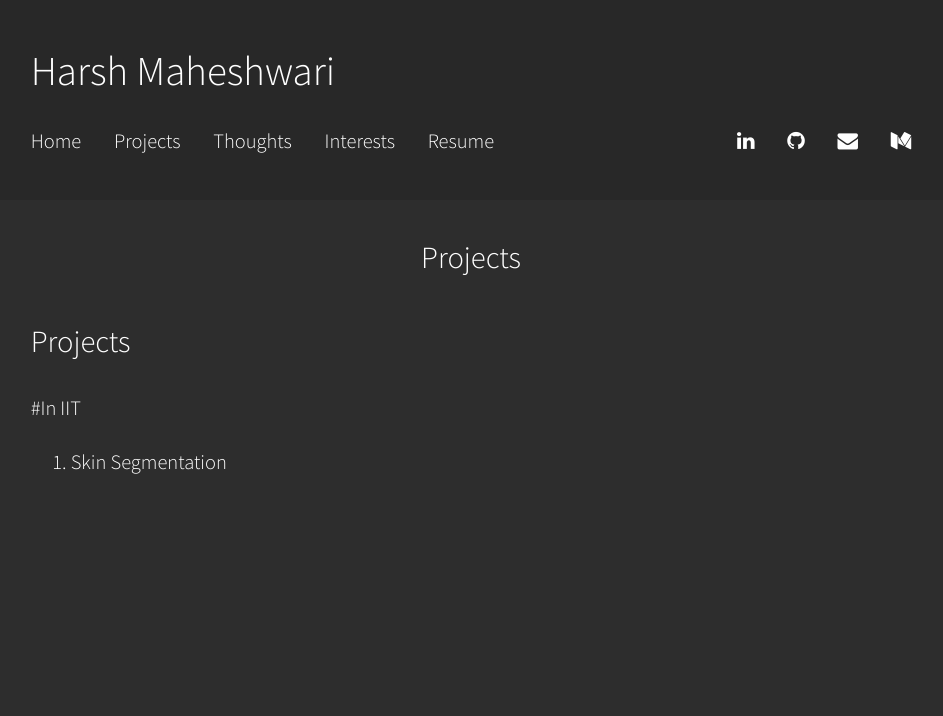
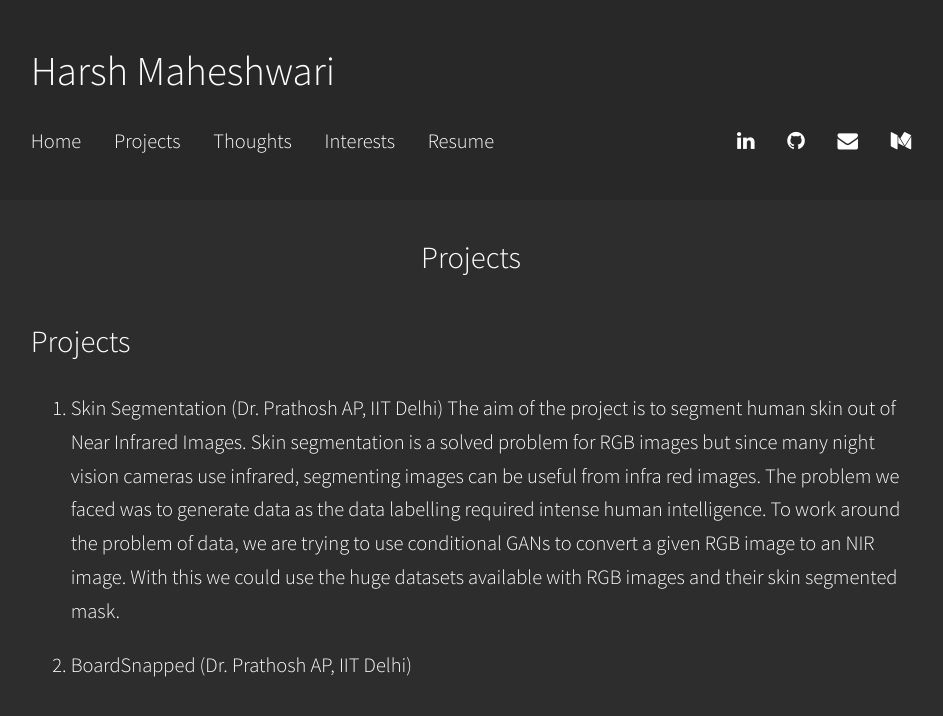
Before and after one commit to harshm121/portfolio-old, a Jekyll site: the page built from Projects/index.md, in a window 1280 px wide. Shown: the top 716 px of the page, without its empty margins (169-1112 px from the left). Built offline with Jekyll 4.4.1, drawn with Linux system fonts in a browser that asks for light colours.

Commit message:
update in projects

```diff
--- a/Projects/index.md
+++ b/Projects/index.md
@@ -4,6 +4,9 @@ title: "Projects"
 
 ## Projects
 
-#In IIT
 
-1. Skin Segmentation
+1. Skin Segmentation (Dr. Prathosh AP, IIT Delhi)
+	The aim of the project is to segment human skin out of Near Infrared Images. Skin segmentation is a solved problem for RGB images but since many night vision cameras use infrared, segmenting images can be useful from infra red images. The problem we faced was to generate data as the data labelling required intense human intelligence.
+	To work around the problem of data, we are trying to use conditional GANs to convert a given RGB image to an NIR image. With this we could use the huge datasets available with RGB images and their skin segmented mask.
+
+2. BoardSnapped (Dr. Prathosh AP, IIT Delhi)
```
